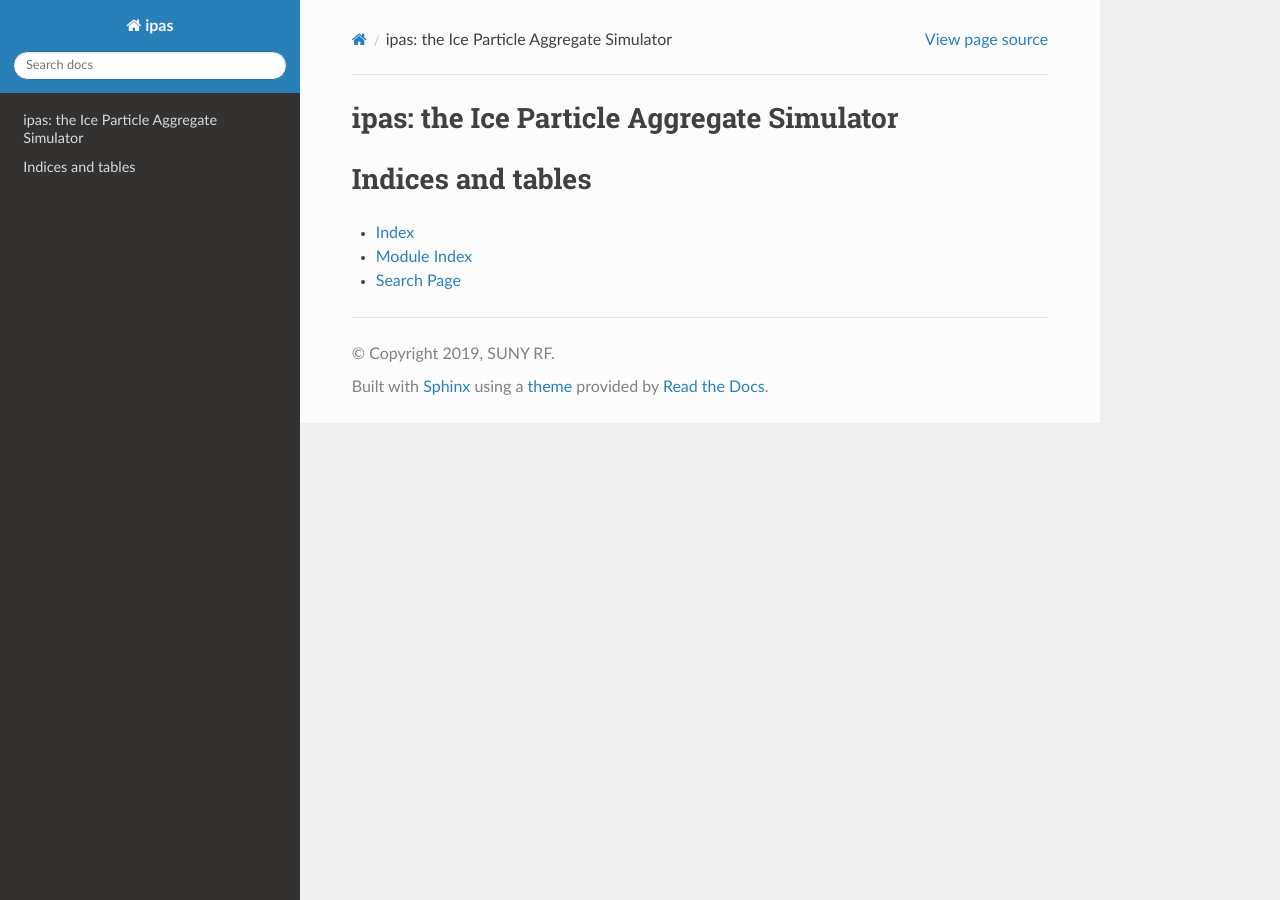
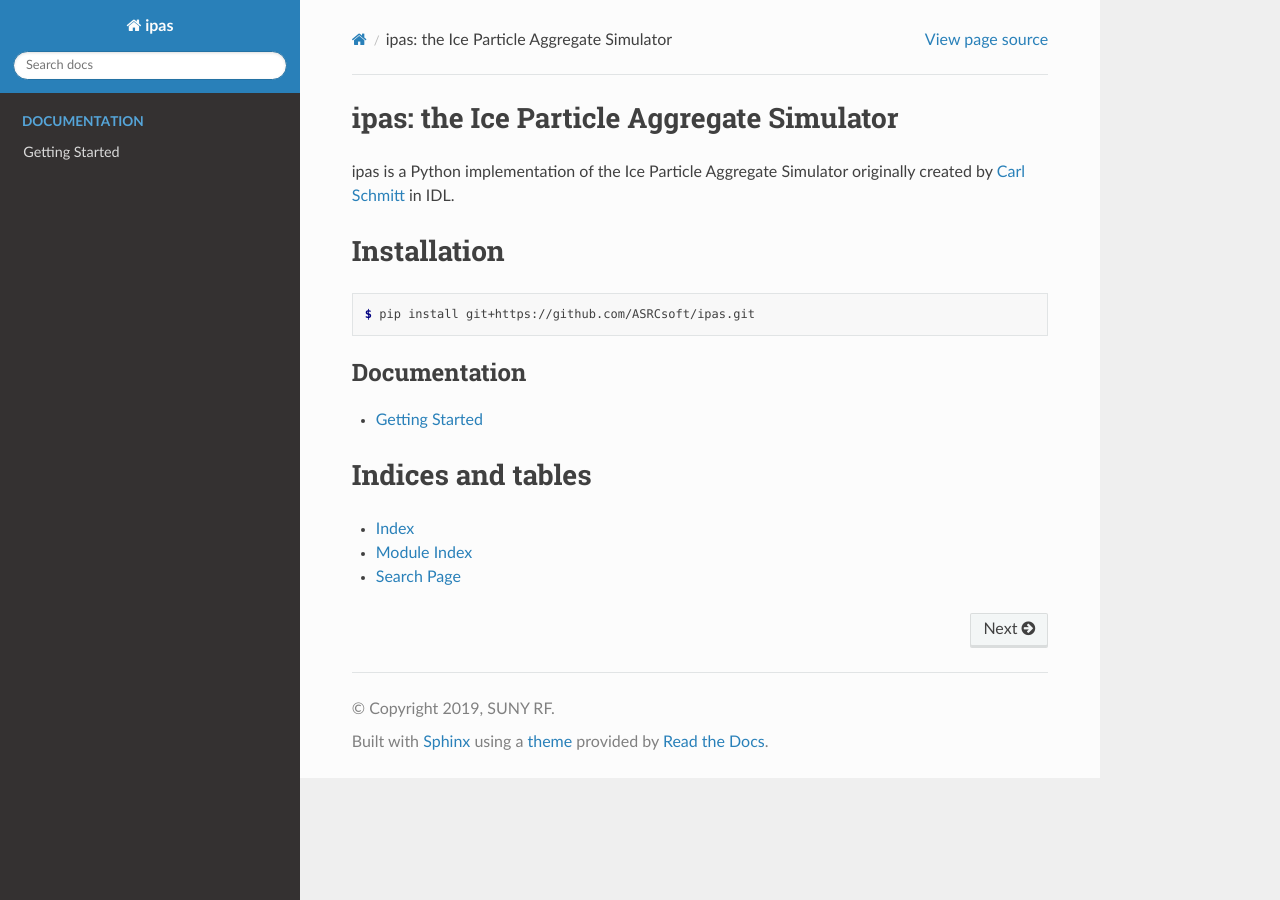
Before and after one commit to ASRCsoft/ipas, a Sphinx documentation site: the page built from docs/index.rst, in a window 1280 px wide. Built offline with Sphinx 7.4.7 and the Read the Docs theme 2.0.0, drawn with Linux system fonts in a browser that asks for light colours.

Commit message:
Add some minimal structure to documentation

```diff
--- /dev/null
+++ b/docs/getting-started.rst
@@ -0,0 +1,4 @@
+Getting Started
+===============
+
+some examples go here!
--- a/docs/index.rst
+++ b/docs/index.rst
@@ -6,10 +6,22 @@
 ipas: the Ice Particle Aggregate Simulator
 ==========================================
 
+ipas is a Python implementation of the Ice Particle Aggregate Simulator originally created by `Carl Schmitt <http://www.carlgschmitt.com/Microphysics.html>`_ in IDL.
+
+
+Installation
+============
+
+.. code-block:: console
+
+   $ pip install git+https://github.com/ASRCsoft/ipas.git
+
+
 .. toctree::
    :maxdepth: 2
-   :caption: Contents:
+   :caption: Documentation
 
+   getting-started
 
 
 Indices and tables
```
